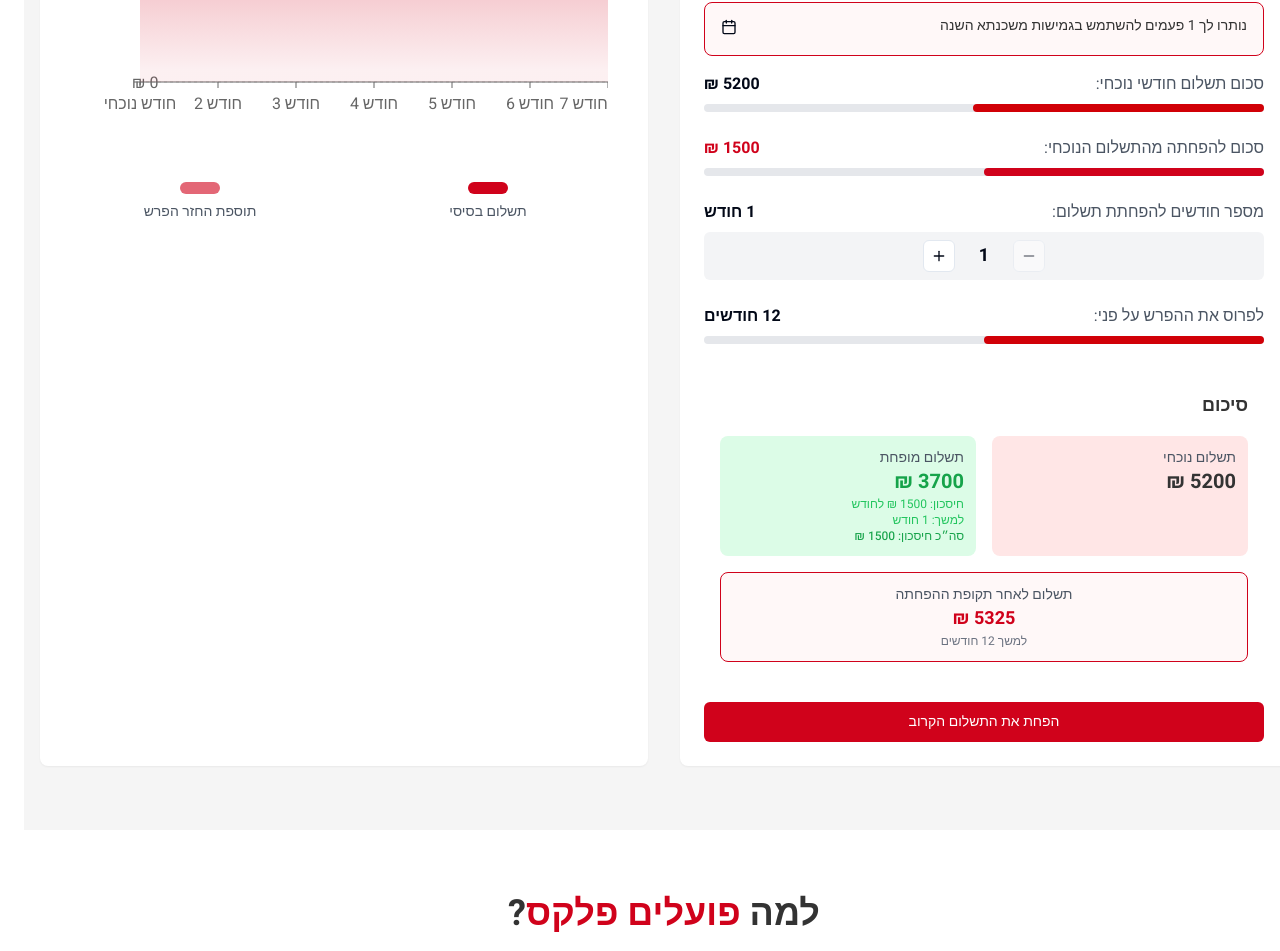
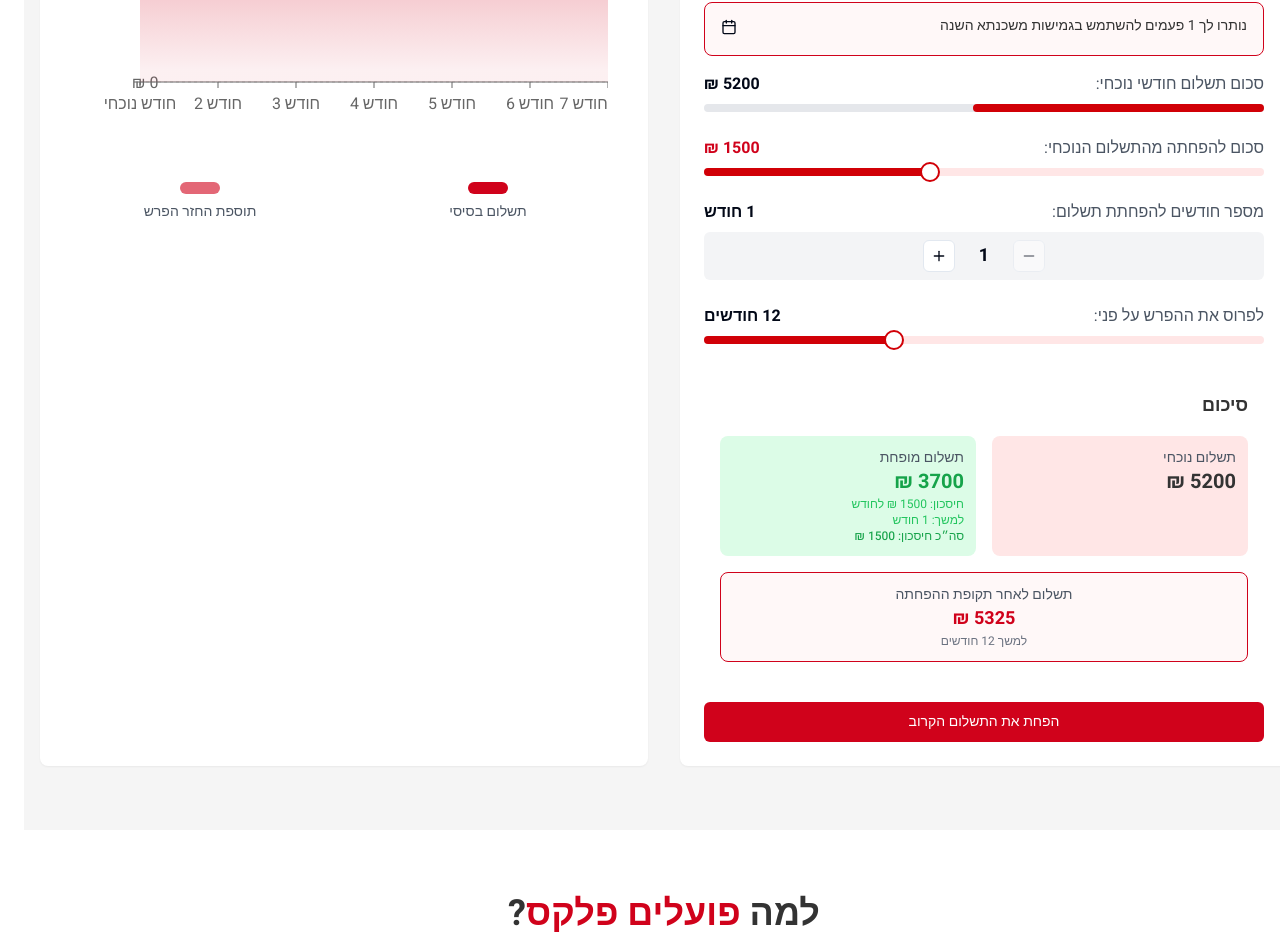
Before and after one commit to nirshar1977/poalim-flex-flow, a React (Vite) app: page / in a window 1280 px wide. Shown: the part 1971-2922 px from the top of the page. Built offline with nearby package versions, Linux system fonts and the light colour scheme.

Commit message:
Fix: Slider functionality
The sliders were not functioning correctly after the last update. This commit fixes the issue.

```diff
--- a/src/components/payment-calculator/PaymentForm.tsx
+++ b/src/components/payment-calculator/PaymentForm.tsx
@@ -5,6 +5,7 @@ import { Alert, AlertDescription } from '@/components/ui/alert';
 import { Calendar, Minus, Plus } from 'lucide-react';
 import PaymentSummary from './PaymentSummary';
 import PaymentConfirmation from './PaymentConfirmation';
+import { Slider } from '@/components/ui/slider';
 
 interface PaymentFormProps {
   currentPayment: number;
@@ -60,6 +61,14 @@ const PaymentForm: React.FC<PaymentFormProps> = ({
   // Calculate the actual remaining flex count after current selection
   const effectiveRemainingFlexCount = remainingFlexCount - postponeMonths;
 
+  const handleReductionAmountChange = (value: number[]) => {
+    setReductionAmount(value[0]);
+  };
+
+  const handleRepayMonthsChange = (value: number[]) => {
+    setRepayMonths(value[0]);
+  };
+
   return (
     <>
       {remainingFlexCount < MAX_FLEX_PER_YEAR && (
@@ -87,12 +96,14 @@ const PaymentForm: React.FC<PaymentFormProps> = ({
           <label className="text-gray-600">סכום להפחתה מהתשלום הנוכחי:</label>
           <span className="font-bold text-poalim-red">{reductionAmount} ₪</span>
         </div>
-        <div className="w-full bg-gray-200 h-2 rounded-full mb-6">
-          <div
-            className="bg-poalim-red h-2 rounded-full"
-            style={{ width: `${(reductionAmount / Math.min(3000, currentPayment - 1000)) * 100}%` }}
-          ></div>
-        </div>
+        <Slider
+          defaultValue={[reductionAmount]}
+          max={Math.min(3000, currentPayment - 1000)}
+          min={500}
+          step={100}
+          onValueChange={handleReductionAmountChange}
+          className="mb-6"
+        />
 
         <div className="flex justify-between mb-2">
           <label className="text-gray-600">מספר חודשים להפחתת תשלום:</label>
@@ -128,12 +139,14 @@ const PaymentForm: React.FC<PaymentFormProps> = ({
           <label className="text-gray-600">לפרוס את ההפרש על פני:</label>
           <span className="font-bold">{repayMonths} חודשים</span>
         </div>
-        <div className="w-full bg-gray-200 h-2 rounded-full mb-6">
-          <div
-            className="bg-primary h-2 rounded-full"
-            style={{ width: `${(repayMonths / 24) * 100}%` }}
-          ></div>
-        </div>
+        <Slider
+          defaultValue={[repayMonths]}
+          max={24}
+          min={6}
+          step={1}
+          onValueChange={handleRepayMonthsChange}
+          className="mb-6"
+        />
       </div>
 
       <PaymentSummary
--- a/src/components/payment-calculator/usePaymentCalculator.ts
+++ b/src/components/payment-calculator/usePaymentCalculator.ts
@@ -24,6 +24,7 @@ export const usePaymentCalculator = () => {
       setCurrentPayment(user.currentPayment);
       setReductionAmount(user.recommendedReduction || Math.round(user.currentPayment * 0.25));
       setPostponeMonths(1); // Reset postpone months when switching users
+      setRepayMonths(12); // Reset repay months to default
     }
   }, [selectedUserId]);
 
```
